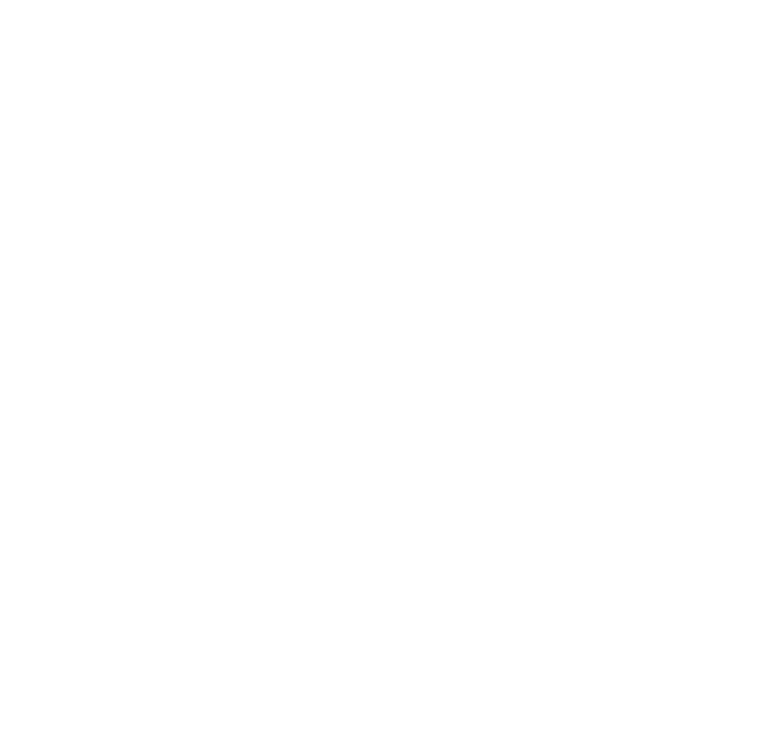
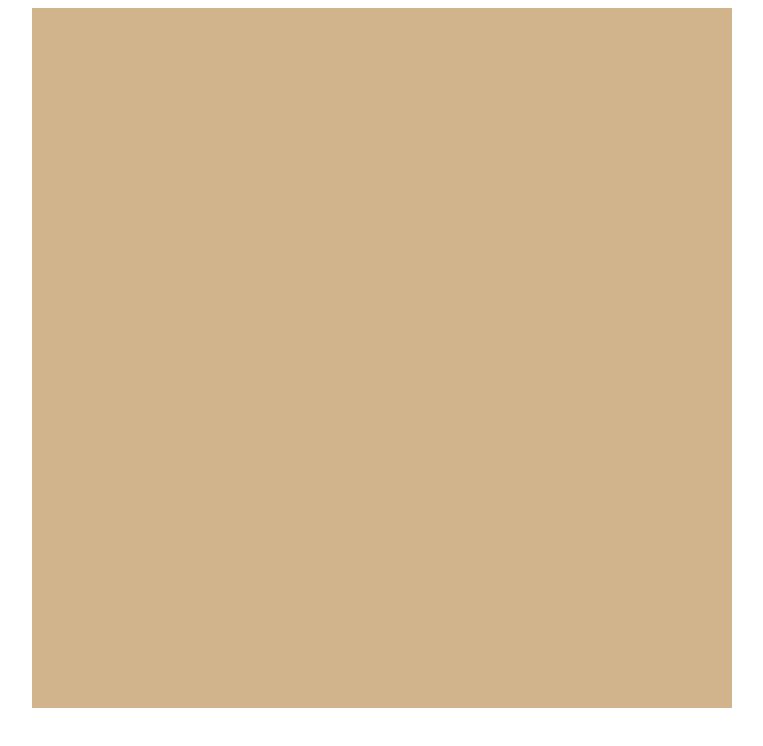
Before and after one commit to Sheriffnumber222/etch-a-sketch, a plain HTML site: page index.html in a window 1280 px wide. Shown: the whole page, without its empty margins (258-1021 px from the left). Drawn offline with Linux system fonts and the light colour scheme.

Commit message:
Create grid function and event listener

```diff
--- a/css/style.css
+++ b/css/style.css
@@ -0,0 +1,34 @@
+body {
+    display: flex;
+    justify-content: center;
+}
+
+#container {
+    background-color: aqua;
+    display: flex;
+    width: 700px;
+    height: 700px;
+}
+
+#test {
+    background-color: red;
+    width: 200px;
+    height: 200px;
+}
+
+.etch-column {
+    background-color: grey;
+    flex-grow: 1;
+    display: flex;
+    flex-direction: column;
+}
+
+.etch-row {
+    background-color: tan;
+    flex-grow: 1;
+}
+
+.etch-row-on {
+    background-color: black;
+    flex-grow: 1;
+}
--- a/index.html
+++ b/index.html
@@ -7,6 +7,8 @@
     </head>
 
     <body>
+        <div id="container"></div>
 
+        <script src="java/scripts.js"></script>
     </body>
 </html>
--- a/java/scripts.js
+++ b/java/scripts.js
@@ -0,0 +1,27 @@
+const container = document.querySelector("#container");
+
+/*This function generates a grid based off of width and height inputed*/
+function createGrid (width, height) {
+    for (i=0; i<width; i++) {
+        let newDiv = document.createElement("div");
+        newDiv.classList.add("etch-column");
+        container.appendChild(newDiv);
+        for (z=0; z<height; z++) {
+            let newerDiv = document.createElement("div");
+            newerDiv.classList.add("etch-row");
+            newDiv.appendChild(newerDiv);
+        }
+    };
+}
+
+createGrid (100, 100);
+
+/* This will listen for when the mouse hovers over any sqaure in the
+grid. When it does, it changes the class of the targeted square
+which will make it black, creating a painting effect*/
+const gridSquares = document.querySelectorAll(".etch-row");
+gridSquares.forEach((div) => {
+    div.addEventListener("mouseover", () => {
+        div.classList.add("etch-row-on");
+    });
+});
```
